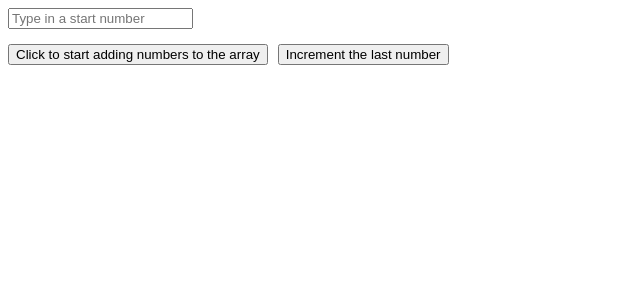
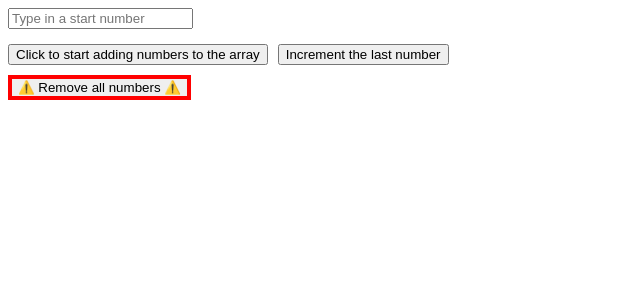
Before and after one commit to Objective-Enterprises/nik-react-ts, a React (Vite) app in the folder assignment/home-project/: page / in a window 1280 px wide. Shown: the top 300 px of the page, without its empty margins (0-640 px from the left). Built offline with nearby package versions, Linux system fonts and the light colour scheme.

Commit message:
add the ResetList component

```diff
--- a/assignment/home-project/src/CounterList.tsx
+++ b/assignment/home-project/src/CounterList.tsx
@@ -1,6 +1,7 @@
 import { useState } from "react";
 import DisplayNumbers from "./DisplayNumbers";
 import AddCountForm from "./AddCountForm";
+import ResetList from "./ResetList";
 
 export default function CounterList() {
   const [counts, setCounts] = useState<number[]>([]);
@@ -13,6 +14,7 @@ export default function CounterList() {
         startNumber={startNumber}
         setStartNumber={setStartNumber}
       />
+      <ResetList setCounts={setCounts}/>
       <DisplayNumbers numbers={counts}/>
     </>
   );
--- /dev/null
+++ b/assignment/home-project/src/ResetList.tsx
@@ -0,0 +1,13 @@
+export default function ResetList(
+  { setCounts } : {setCounts: (numbers: number[]) => void;}
+) {
+  return (
+    <button
+      type="button"
+      onClick={() => setCounts([])}
+      style={{marginTop: "10px", border: "4px solid red"}}
+    >
+      ⚠️ Remove all numbers ⚠️
+    </button>
+  )
+}
```
